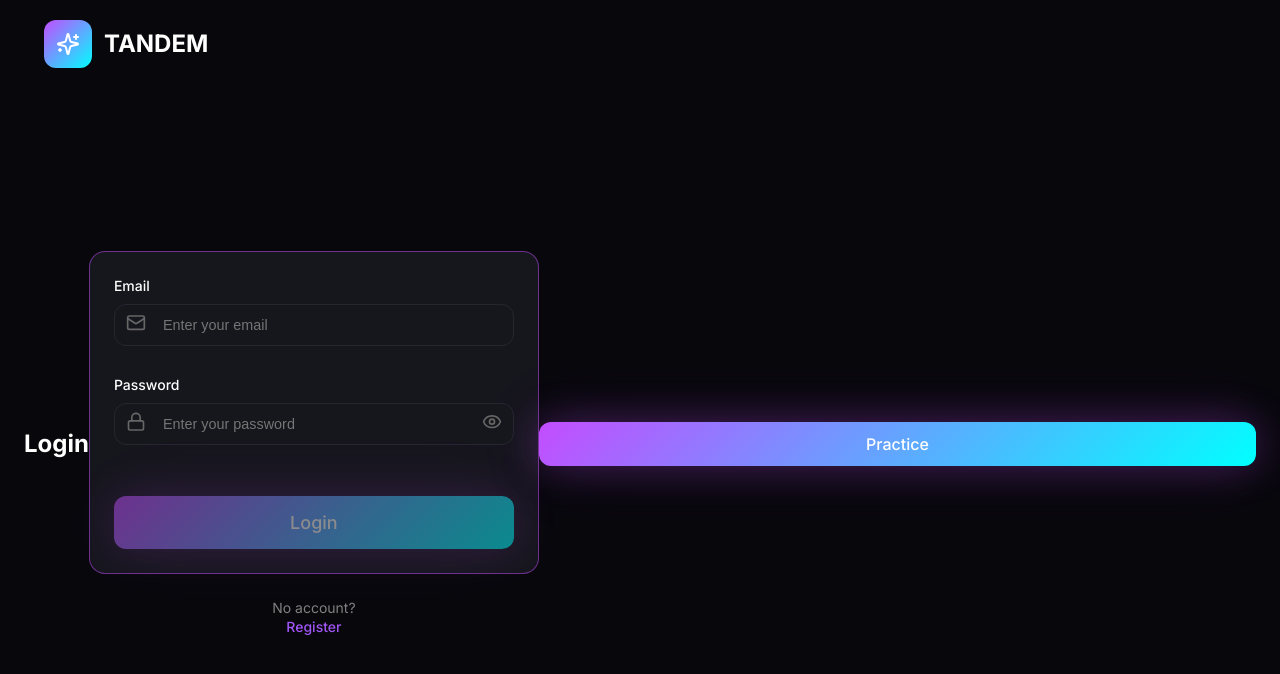
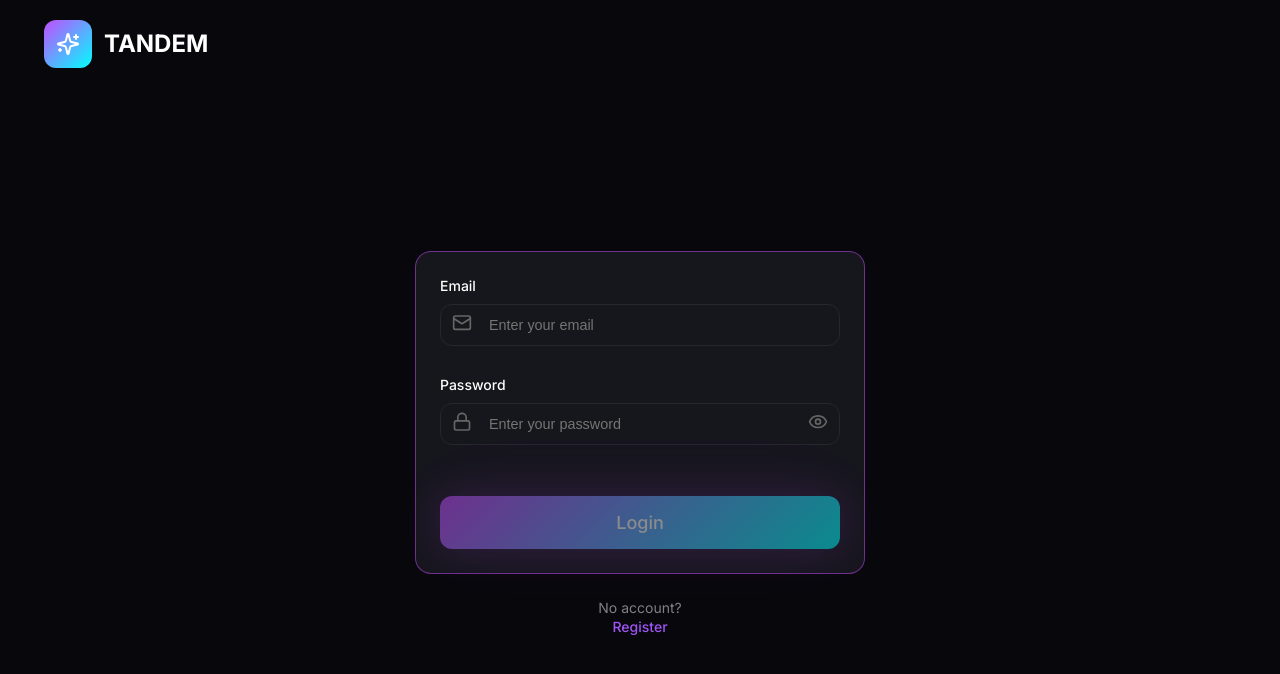
Before and after one commit to ansivgit/fe-course-2025Q3-final, a React (Vite) app: page / in a window 1280 px wide. Shown: the top 674 px of the page. Built offline with nearby package versions, Linux system fonts and the light colour scheme.

Commit message:
feat: 41 - remove unnecessary elements from login page

```diff
--- a/src/pages/login.tsx
+++ b/src/pages/login.tsx
@@ -1,24 +1,12 @@
-import { Button } from '@/components/button/button';
 import { Layout } from '@/components/layout/layout';
 import { LoginForm } from '@/components/login-form/login-form';
-import { Title } from '@/components/title/title';
-import { ROUTES } from '@/constants/constants';
 
 import type { ReactElement } from 'react';
-import { useNavigate } from 'react-router-dom';
 
 export const Login = (): ReactElement => {
-  const navigate = useNavigate();
-
-  const handleLogin = (): void => {
-    void navigate(`/${ROUTES.practice}`);
-  };
-
   return (
     <Layout verticalAlign="center">
-      <Title>Login</Title>
       <LoginForm />
-      <Button onClick={handleLogin}>Practice</Button>
     </Layout>
   );
 };
```
